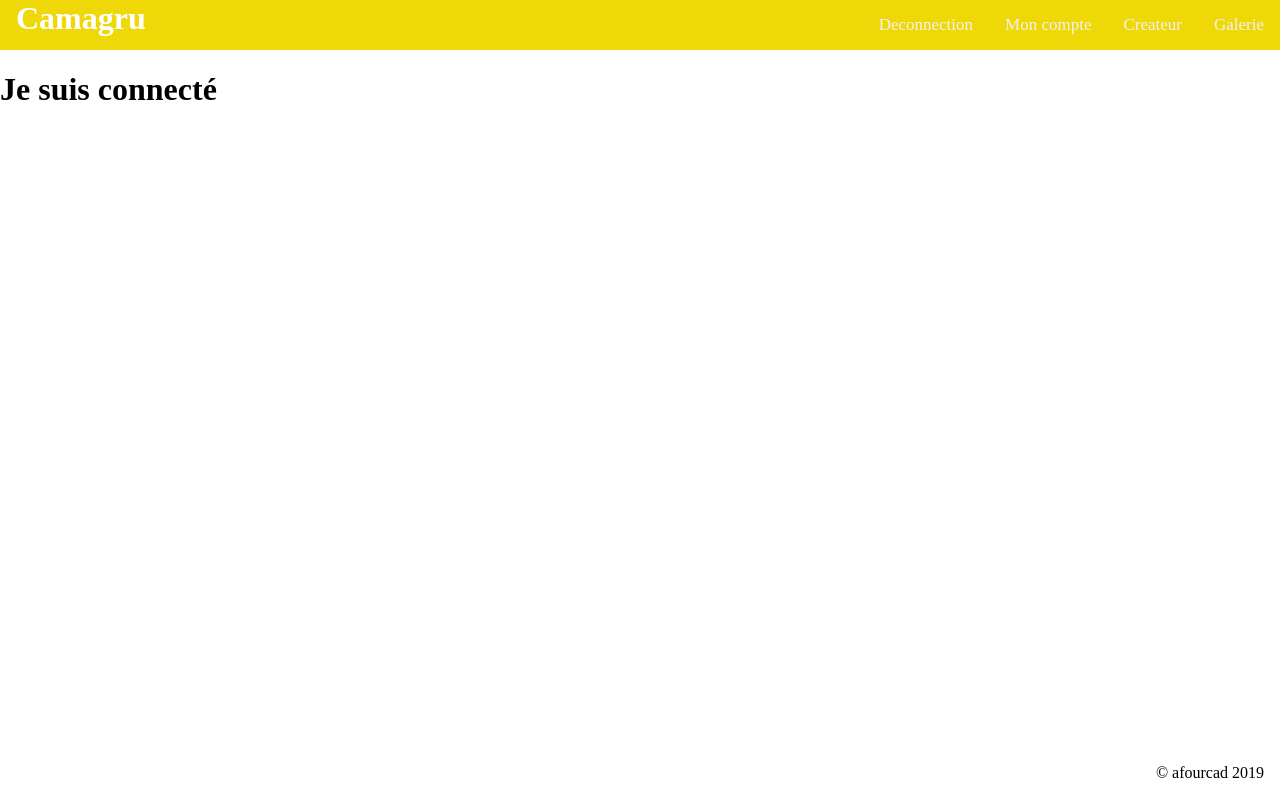
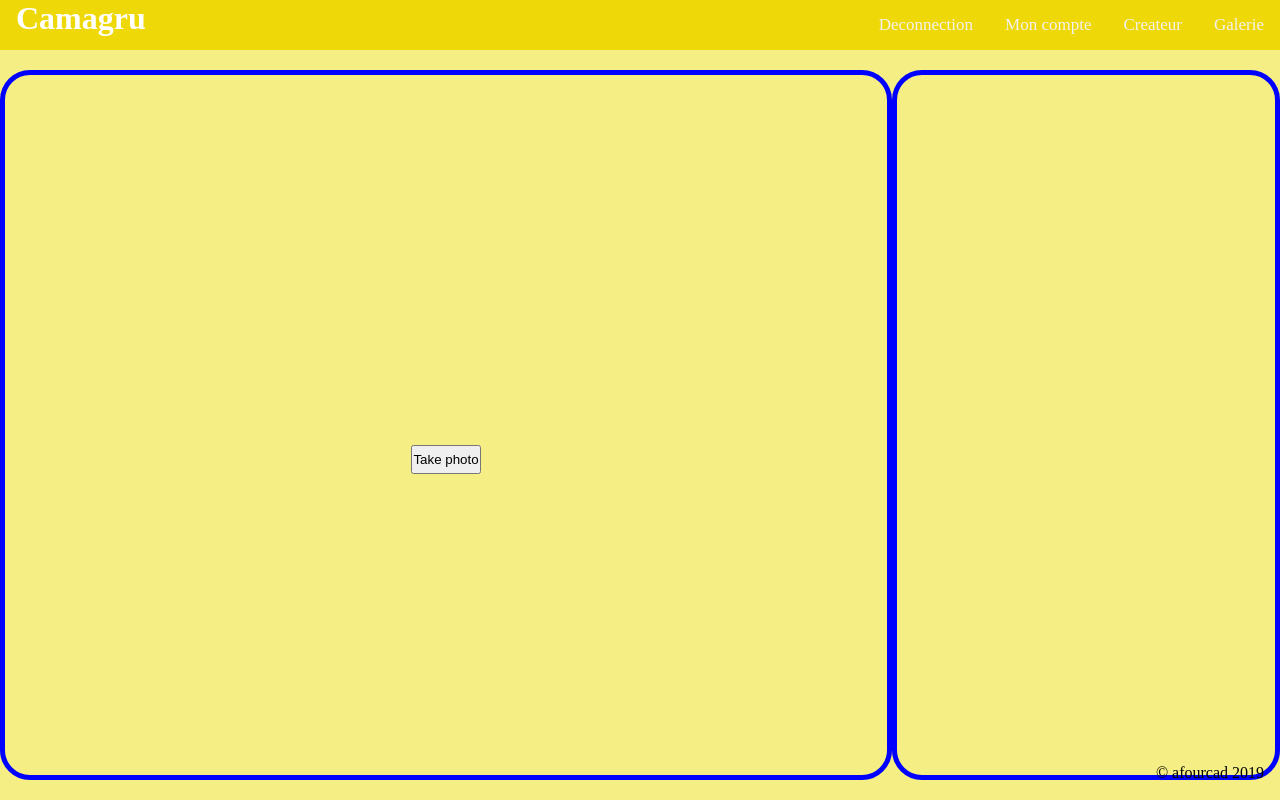
Before and after one commit to afourcad/Camagru, a PHP site: page / in a window 1280 px wide. Run offline with PHP 8.4, Linux system fonts and the light colour scheme; the visitor is signed in with stand-in values (Sample User, id 1); a map, chart or similar area stays blank.

Commit message:
webcam add

```diff
--- a/public/css/general.css
+++ b/public/css/general.css
@@ -4,7 +4,7 @@ html, body {
 }
 body {
 	display : table;
-	width: 100%;
+    width: 100%;
 }
 footer {
 	display : table-row;
@@ -88,3 +88,35 @@ header h1{
 .fi_checkPwd li:before{
     content: "\1f5f9 "; /*Check*/
 }
+
+main{
+    background-color: #f4ee84;
+    display: flex;
+    height: 100%;
+}
+
+.leftVideoArea , .rightGalerie{
+    border: solid blue 5px;
+    border-radius: 30px;
+}
+
+.leftVideoArea{
+    display: flex;
+    flex-direction: column;
+    align-items: center;
+    width: 70%;
+    height: 80%;
+    margin: auto;
+    padding: 50px 0px;
+}
+
+.leftVideoArea > *{
+    padding: 5px 0px;
+}
+
+.rightGalerie{
+    width: 30%;
+    height: 80%;
+    padding: 50px 0px;
+    margin: auto;
+}
--- /dev/null
+++ b/public/js/webcam.js
@@ -0,0 +1,59 @@
+(function() {
+
+	var streaming = false,
+		video        = document.querySelector('#video'),
+		cover        = document.querySelector('#cover'),
+		canvas       = document.querySelector('#canvas'),
+		photo        = document.querySelector('#photo'),
+		startbutton  = document.querySelector('#startbutton'),
+		width = 320,
+		height = 0;
+
+	navigator.getMedia = ( navigator.getUserMedia ||
+						   navigator.webkitGetUserMedia ||
+						   navigator.mozGetUserMedia ||
+						   navigator.msGetUserMedia);
+
+	navigator.getMedia(
+	  {
+		video: true,
+		audio: false
+	  },
+	  function(stream) {
+		if (navigator.mozGetUserMedia) {
+		  video.mozSrcObject = stream;
+		} else {
+		  video.srcObject = stream;
+		}
+		video.play();
+	  },
+	  function(err) {
+		console.log("An error occured! " + err);
+	  }
+	);
+
+	video.addEventListener('canplay', function(ev){
+	  if (!streaming) {
+		height = video.videoHeight / (video.videoWidth/width);
+		video.setAttribute('width', width);
+		video.setAttribute('height', height);
+		canvas.setAttribute('width', width);
+		canvas.setAttribute('height', height);
+		streaming = true;
+	  }
+	}, false);
+
+	function takepicture() {
+	  canvas.width = width;
+	  canvas.height = height;
+	  canvas.getContext('2d').drawImage(video, 0, 0, width, height);
+	  var data = canvas.toDataURL('image/png');
+	  photo.setAttribute('src', data);
+	}
+
+	startbutton.addEventListener('click', function(ev){
+		takepicture();
+	  ev.preventDefault();
+	}, false);
+
+	})();
--- a/view/front/insciption.php
+++ b/view/front/insciption.php
@@ -22,7 +22,7 @@
           <li id ="checkPassMaj">Une majuscule</li>
           <li id="checkPassNum">Un chiffre</li>
         </ul>
-        <input type="submit" id="inscritptionButton">
+        <input type="submit" onclick="proceedInscription()">
     </form>
 </div>
 <script src="public/js/inscriptionCheck.js"></script>
--- a/view/front/main.php
+++ b/view/front/main.php
@@ -11,6 +11,15 @@
 <?php require('header.php'); ?>
 
 <?php ob_start(); ?>
-    <h1>Je suis connecté</h1>
+<main>
+  <div class="leftVideoArea">
+    <video id="video"></video>
+    <canvas id="canvas"></canvas>
+    <button id="startbutton">Take photo</button>
+  </div>
+  <div class="rightGalerie">
+  </div>
+</main>
+  <script src="public/js/webcam.js"></script>
 <?php $content = ob_get_clean(); ?>
 <?php require('view/front/template.php');
```
